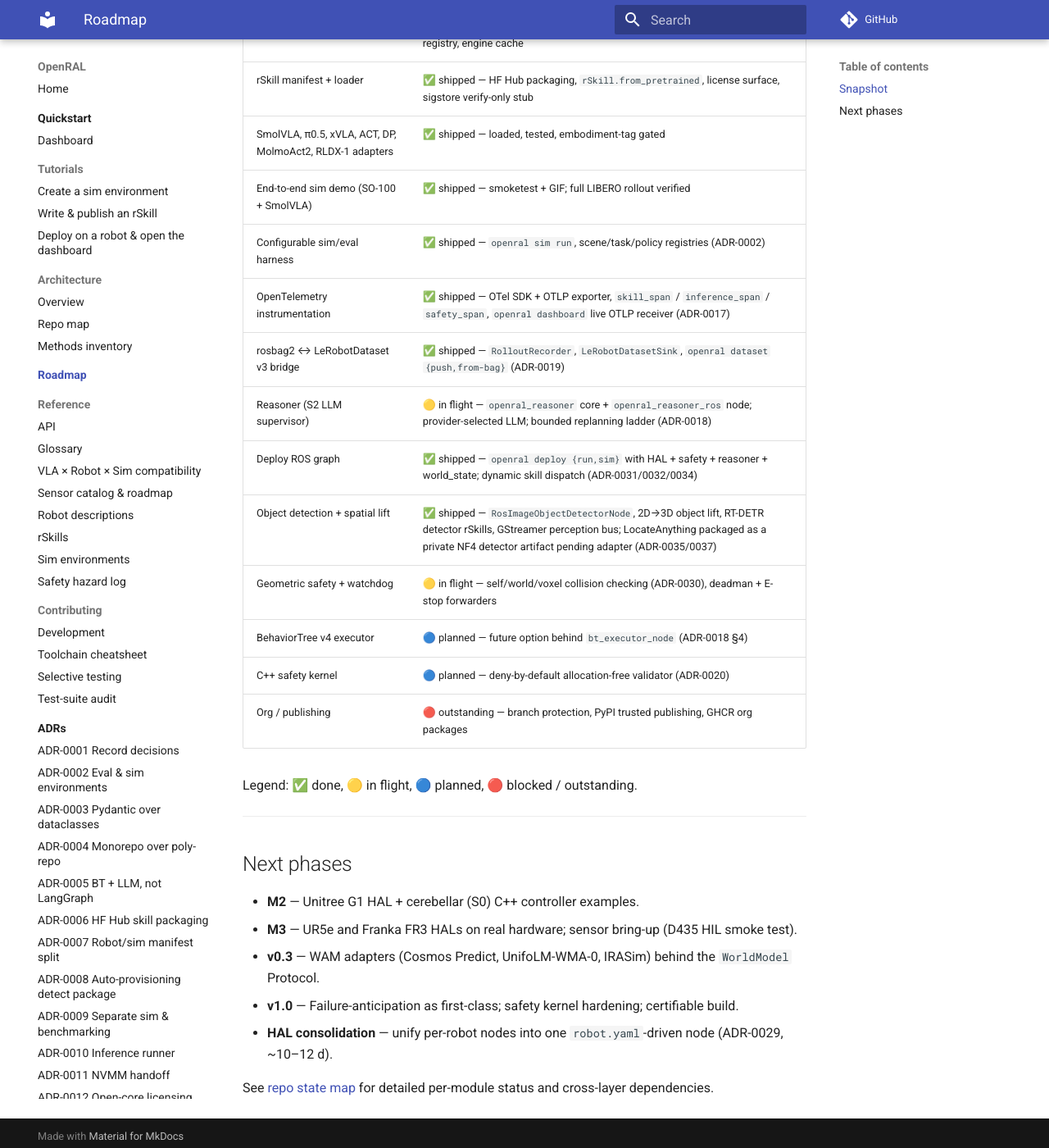
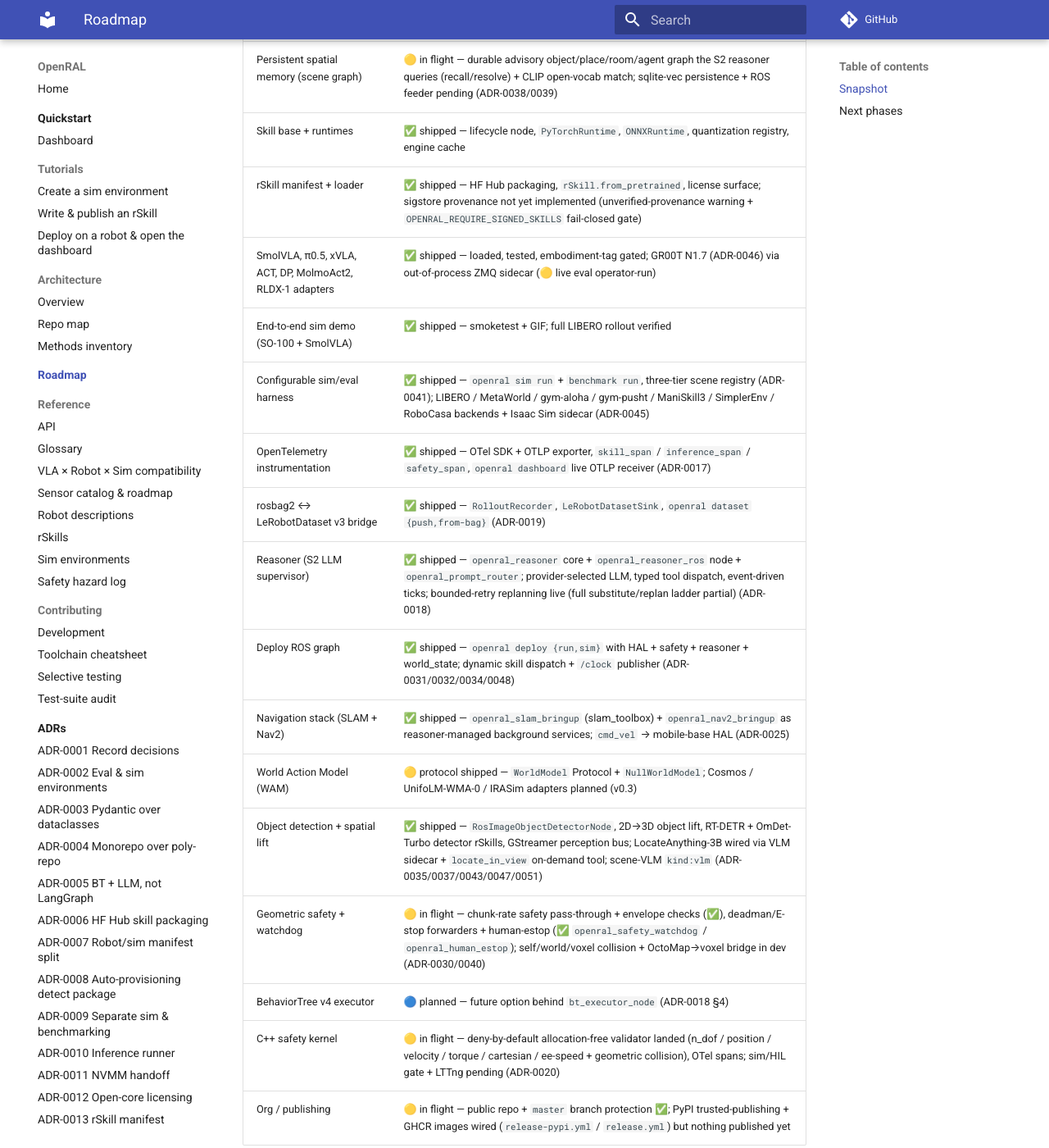
Before and after one commit to OpenRAL/openral, an MkDocs documentation site: the page built from docs/roadmap/index.md, in a window 1280 px wide and 1400 px high, scrolled down 825 px. Shown: the whole window at 82% size. Built offline with MkDocs 1.6.1 and Material for MkDocs 9.7.7, drawn with Linux system fonts in a browser that asks for light colours; comment, search, counter and statistics services are not loaded; some of the changed text lies outside the part shown.

Commit message:
docs(roadmap): sync roadmap + repo-state-map to current repo state
index.md snapshot was stale (referenced ADRs only through 0035/0037).
Reconcile with actual state:
- Reasoner 🟡→✅ (core + node + prompt_router shipped; bounded-retry
  live, full ladder partial); C++ safety kernel 🔵→🟡 (real
  allocation-free validator landed); Org/publishing 🔴→🟡 (master
  branch protection done; PyPI/GHCR release workflows wired, unpublished).
- Fix wrong facts: sensor catalog (drop removed Orbbec/Hokuyo/Livox/
  Ouster/SLAMTec/IMU/tactile), sigstore (unimplemented + fail-closed
  gate, not a "verify-only stub"), LocateAnything (wired via VLM sidecar
  + locate_in_view, not "pending adapter"), Franka/UR real-HW adapters
  landed, deploy graph /clock publisher.
- Add rows: Navigation stack (SLAM+Nav2, ADR-0025), persistent spatial
  memory (ADR-0038/0039), WAM protocol; harness lists all sim backends
  + Isaac Sim (ADR-0045).
- Refresh Next phases: drop completed HAL consolidation (ADR-0029);
  re-scope M2/M3/v0.3/v1.0.

repo-state-map.html: bump banner to 2026-06-15; ADRs card 0001–0039 →
0001–0055 (+0028b/c/d), highlights extended; schemas card drops
pre-publish framing for the now-published versioning governance.

Co-Authored-By: Claude Opus 4.8 (1M context) <noreply@anthropic.com>
Signed-off-by: Adrian Llopart <adrianllopart@gmail.com>

```diff
--- a/docs/roadmap/index.md
+++ b/docs/roadmap/index.md
@@ -11,24 +11,27 @@ Live status of OpenRAL development. For detailed architecture and module-by-modu
 | Schemas (`openral_core`) | ✅ shipped — Pydantic v2, hypothesis fuzz, JSON Schema export, CI drift check |
 | HAL Protocol + ROS bridge | ✅ shipped — `RosControlHAL`, mock unit tests, exception hierarchy |
 | LeRobot SO-100/SO-101 HAL | ✅ shipped — real + MuJoCo `SO100FollowerHAL`, `SO100_DESCRIPTION`, `openral connect` |
-| Franka / UR5e / UR10e HALs (sim) | ✅ shipped — over `MujocoArmHAL`; ROS package skeletons; hardware bring-up deferred to M3 |
+| Franka / UR5e / UR10e HALs | ✅ sim shipped over `MujocoArmHAL`; real-HW adapters landed (UR5e/UR10e via `ur_robot_driver`, Franka via FCI, Sawyer, ALOHA) — HIL gated on lab runners (M3) |
 | Humanoid + bimanual HALs (sim) | ✅ shipped — `G1MujocoHAL`, `H1MujocoHAL`, `AlohaMujocoHAL`, `OpenArmMujocoHAL`, `Rizon4MujocoHAL`, `PandaMobileHAL` with lifecycle nodes (ADR-0029) |
-| Sensor adapters | 🟡 in flight — `openral_sensors` covers RealSense / Orbbec / Hokuyo / Livox / Ouster / SLAMTec / IMU / force-torque / tactile / USB UVC |
+| Sensor adapters | 🟡 in flight — `openral_sensors` catalog (RealSense D435/D435i/D415, Logitech UVC, Luxonis OAK-D Pro, Robotiq FT 300-S) + launch-gen + ROS image publisher; full perception-head ROS package still planned |
 | World State aggregator | ✅ shipped — 30 Hz tf2-aware snapshot, stale-sensor diagnostics, detected-objects lift |
+| Persistent spatial memory (scene graph) | 🟡 in flight — durable advisory object/place/room/agent graph the S2 reasoner queries (recall/resolve) + CLIP open-vocab match; sqlite-vec persistence + ROS feeder pending (ADR-0038/0039) |
 | Skill base + runtimes | ✅ shipped — lifecycle node, `PyTorchRuntime`, `ONNXRuntime`, quantization registry, engine cache |
-| rSkill manifest + loader | ✅ shipped — HF Hub packaging, `rSkill.from_pretrained`, license surface, sigstore verify-only stub |
-| SmolVLA, π0.5, xVLA, ACT, DP, MolmoAct2, RLDX-1 adapters | ✅ shipped — loaded, tested, embodiment-tag gated |
+| rSkill manifest + loader | ✅ shipped — HF Hub packaging, `rSkill.from_pretrained`, license surface; sigstore provenance not yet implemented (unverified-provenance warning + `OPENRAL_REQUIRE_SIGNED_SKILLS` fail-closed gate) |
+| SmolVLA, π0.5, xVLA, ACT, DP, MolmoAct2, RLDX-1 adapters | ✅ shipped — loaded, tested, embodiment-tag gated; GR00T N1.7 (ADR-0046) via out-of-process ZMQ sidecar (🟡 live eval operator-run) |
 | End-to-end sim demo (SO-100 + SmolVLA) | ✅ shipped — smoketest + GIF; full LIBERO rollout verified |
-| Configurable sim/eval harness | ✅ shipped — `openral sim run`, scene/task/policy registries (ADR-0002) |
+| Configurable sim/eval harness | ✅ shipped — `openral sim run` + `benchmark run`, three-tier scene registry (ADR-0041); LIBERO / MetaWorld / gym-aloha / gym-pusht / ManiSkill3 / SimplerEnv / RoboCasa backends + Isaac Sim sidecar (ADR-0045) |
 | OpenTelemetry instrumentation | ✅ shipped — OTel SDK + OTLP exporter, `skill_span` / `inference_span` / `safety_span`, `openral dashboard` live OTLP receiver (ADR-0017) |
 | rosbag2 ↔ LeRobotDataset v3 bridge | ✅ shipped — `RolloutRecorder`, `LeRobotDatasetSink`, `openral dataset {push,from-bag}` (ADR-0019) |
-| Reasoner (S2 LLM supervisor) | 🟡 in flight — `openral_reasoner` core + `openral_reasoner_ros` node; provider-selected LLM; bounded replanning ladder (ADR-0018) |
-| Deploy ROS graph | ✅ shipped — `openral deploy {run,sim}` with HAL + safety + reasoner + world_state; dynamic skill dispatch (ADR-0031/0032/0034) |
-| Object detection + spatial lift | ✅ shipped — `RosImageObjectDetectorNode`, 2D→3D object lift, RT-DETR detector rSkills, GStreamer perception bus; LocateAnything packaged as a private NF4 detector artifact pending adapter (ADR-0035/0037) |
-| Geometric safety + watchdog | 🟡 in flight — self/world/voxel collision checking (ADR-0030), deadman + E-stop forwarders |
+| Reasoner (S2 LLM supervisor) | ✅ shipped — `openral_reasoner` core + `openral_reasoner_ros` node + `openral_prompt_router`; provider-selected LLM, typed tool dispatch, event-driven ticks; bounded-retry replanning live (full substitute/replan ladder partial) (ADR-0018) |
+| Deploy ROS graph | ✅ shipped — `openral deploy {run,sim}` with HAL + safety + reasoner + world_state; dynamic skill dispatch + `/clock` publisher (ADR-0031/0032/0034/0048) |
+| Navigation stack (SLAM + Nav2) | ✅ shipped — `openral_slam_bringup` (slam_toolbox) + `openral_nav2_bringup` as reasoner-managed background services; `cmd_vel` → mobile-base HAL (ADR-0025) |
+| World Action Model (WAM) | 🟡 protocol shipped — `WorldModel` Protocol + `NullWorldModel`; Cosmos / UnifoLM-WMA-0 / IRASim adapters planned (v0.3) |
+| Object detection + spatial lift | ✅ shipped — `RosImageObjectDetectorNode`, 2D→3D object lift, RT-DETR + OmDet-Turbo detector rSkills, GStreamer perception bus; LocateAnything-3B wired via VLM sidecar + `locate_in_view` on-demand tool; scene-VLM `kind:vlm` (ADR-0035/0037/0043/0047/0051) |
+| Geometric safety + watchdog | 🟡 in flight — chunk-rate safety pass-through + envelope checks (✅), deadman/E-stop forwarders + human-estop (✅ `openral_safety_watchdog` / `openral_human_estop`); self/world/voxel collision + OctoMap→voxel bridge in dev (ADR-0030/0040) |
 | BehaviorTree v4 executor | 🔵 planned — future option behind `bt_executor_node` (ADR-0018 §4) |
-| C++ safety kernel | 🔵 planned — deny-by-default allocation-free validator (ADR-0020) |
-| Org / publishing | 🔴 outstanding — branch protection, PyPI trusted publishing, GHCR org packages |
+| C++ safety kernel | 🟡 in flight — deny-by-default allocation-free validator landed (n_dof / position / velocity / torque / cartesian / ee-speed + geometric collision), OTel spans; sim/HIL gate + LTTng pending (ADR-0020) |
+| Org / publishing | 🟡 in flight — public repo + `master` branch protection ✅; PyPI trusted-publishing + GHCR images wired (`release-pypi.yml` / `release.yml`) but nothing published yet |
 
 Legend: ✅ done, 🟡 in flight, 🔵 planned, 🔴 blocked / outstanding.
 
@@ -36,10 +39,9 @@ Legend: ✅ done, 🟡 in flight, 🔵 planned, 🔴 blocked / outstanding.
 
 ## Next phases
 
-- **M2** — Unitree G1 HAL + cerebellar (S0) C++ controller examples.
-- **M3** — UR5e and Franka FR3 HALs on real hardware; sensor bring-up (D435 HIL smoke test).
-- **v0.3** — WAM adapters (Cosmos Predict, UnifoLM-WMA-0, IRASim) behind the `WorldModel` Protocol.
-- **v1.0** — Failure-anticipation as first-class; safety kernel hardening; certifiable build.
-- **HAL consolidation** — unify per-robot nodes into one `robot.yaml`-driven node (ADR-0029, ~10–12 d).
+- **M2** — Unitree G1 real-HW HAL (`unitree_sdk2`) + cerebellar (S0) C++ controller; `rt_bridge` shared-memory ring.
+- **M3** — HIL bring-up on lab runners: UR5e/UR10e/Franka/Sawyer/ALOHA real-HW adapters + D435 smoke test (adapters landed; runners not yet registered).
+- **v0.3** — WAM adapters (Cosmos Predict, UnifoLM-WMA-0, IRASim) behind the `WorldModel` Protocol; spatial-memory ROS feeder + sqlite-vec persistence.
+- **v1.0** — Failure-anticipation as first-class; C++ safety-kernel sim/HIL hardening + LTTng; certifiable build.
 
 See [repo state map](../architecture/repo-state-map.html) for detailed per-module status and cross-layer dependencies.
```
Also changed, not shown: docs/architecture/repo-state-map.html (+3 -3 lines).
